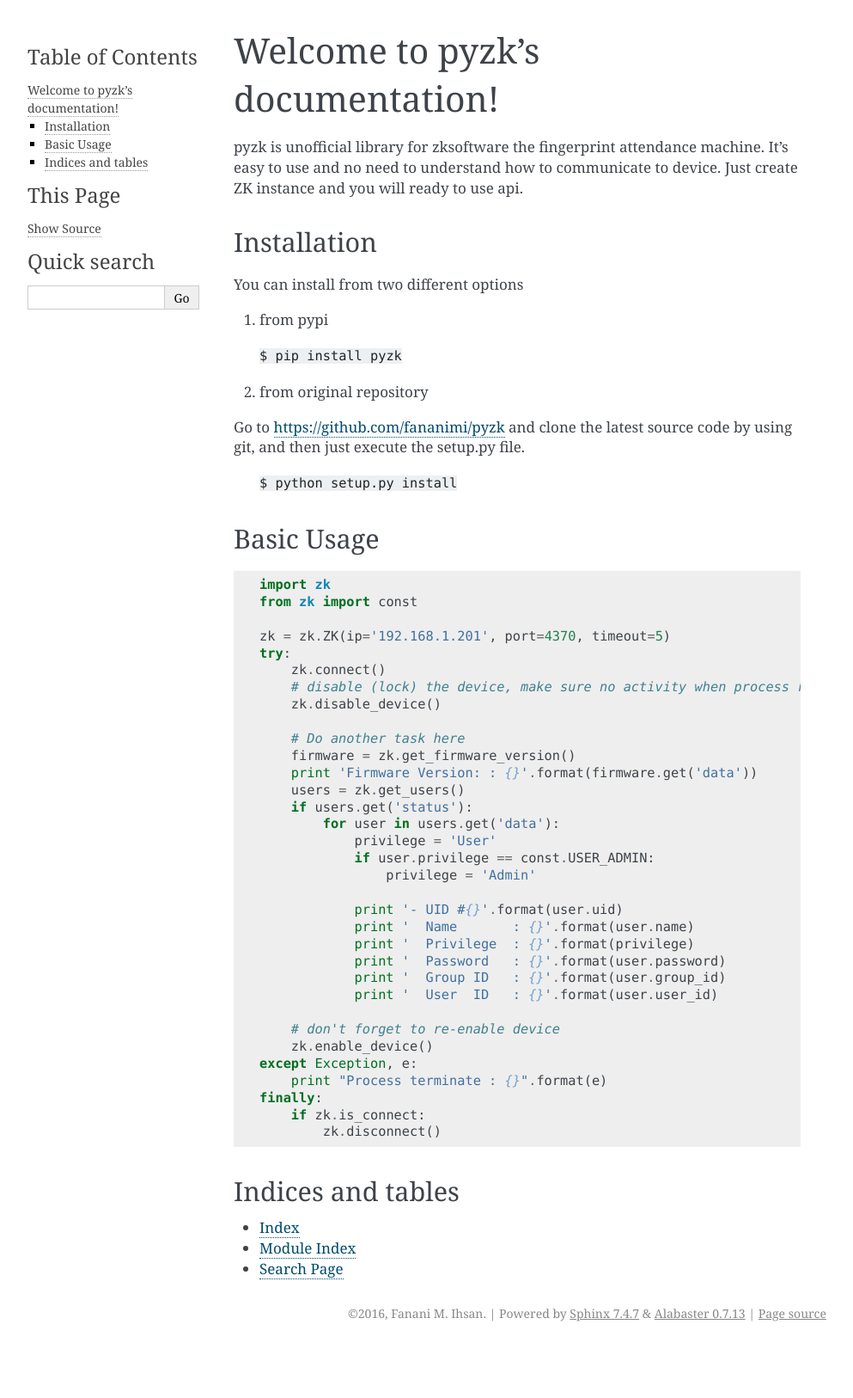
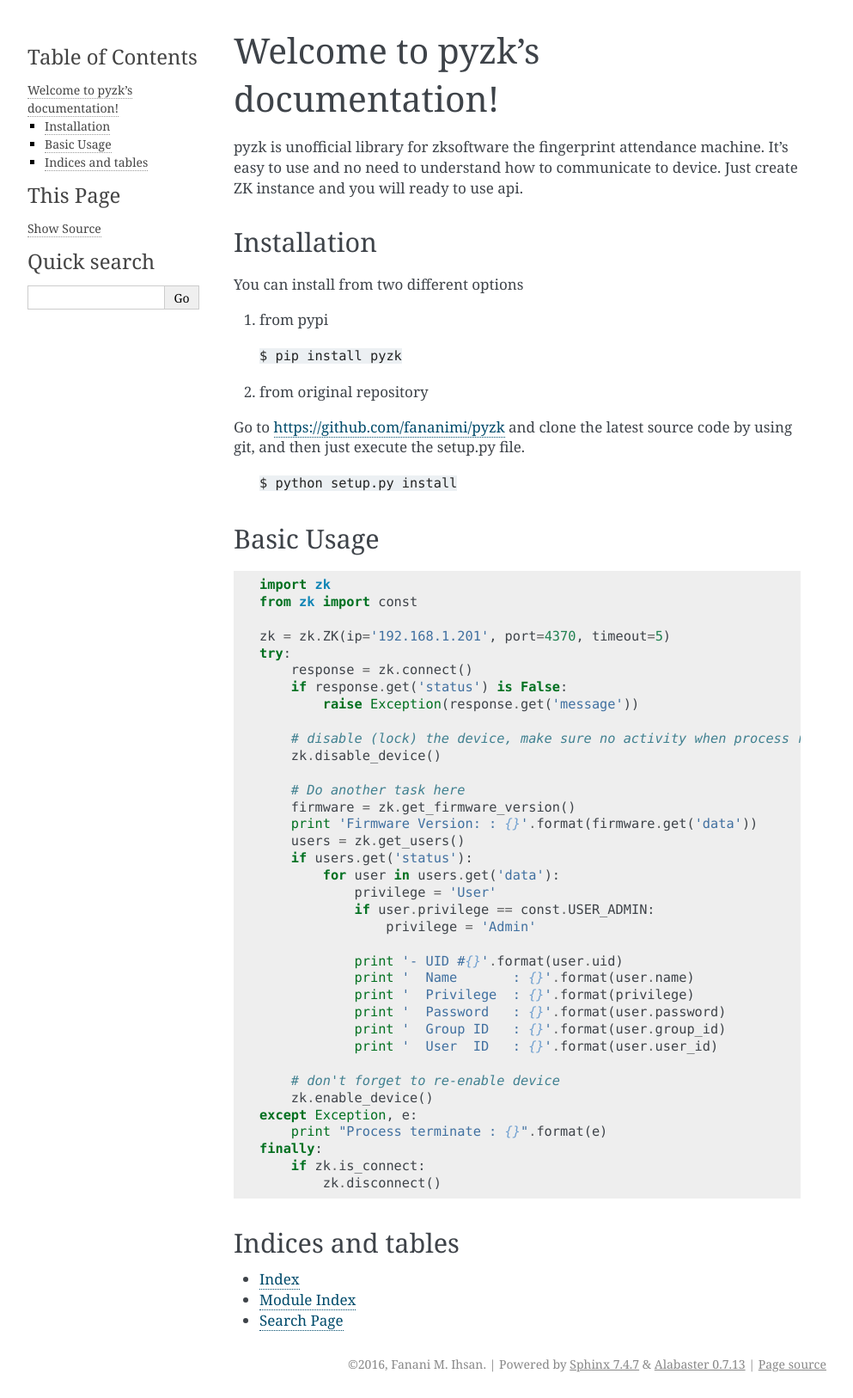
Before and after one commit to fananimi/pyzk, a Sphinx documentation site: the page built from docs/index.rst, in a window 1280 px wide. Shown: the whole page at 86% size, without its empty margins (148-1141 px from the left). Built offline with Sphinx 7.4.7, drawn with Linux system fonts in a browser that asks for light colours; before the commit the page ends 1567 px from its top, so only the background shows below that.

Commit message:
update basic usage information

```diff
--- a/docs/index.rst
+++ b/docs/index.rst
@@ -37,7 +37,10 @@ Basic Usage
 
     zk = zk.ZK(ip='192.168.1.201', port=4370, timeout=5)
     try:
-        zk.connect()
+        response = zk.connect()
+        if response.get('status') is False:
+            raise Exception(response.get('message'))
+
         # disable (lock) the device, make sure no activity when process run
         zk.disable_device()
 
```
Also changed, not shown: README.md (+4 -1 lines).
